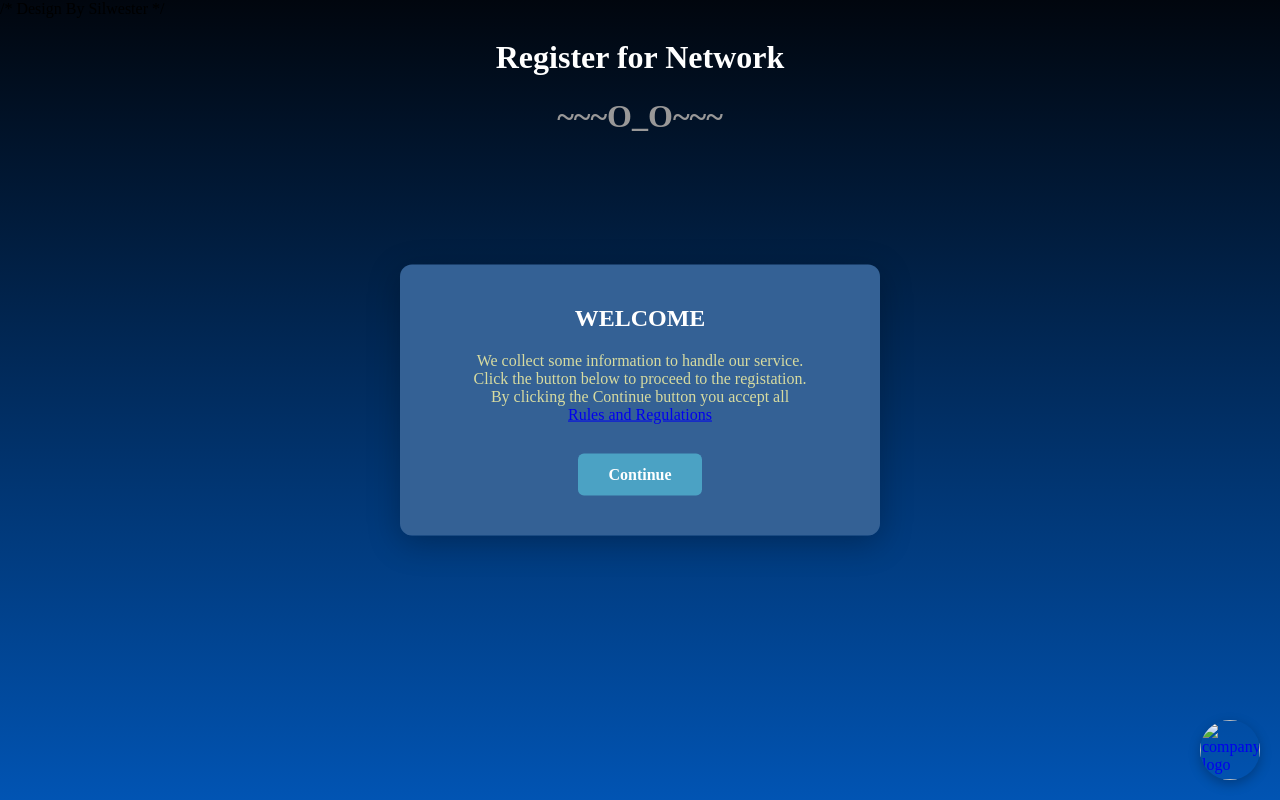
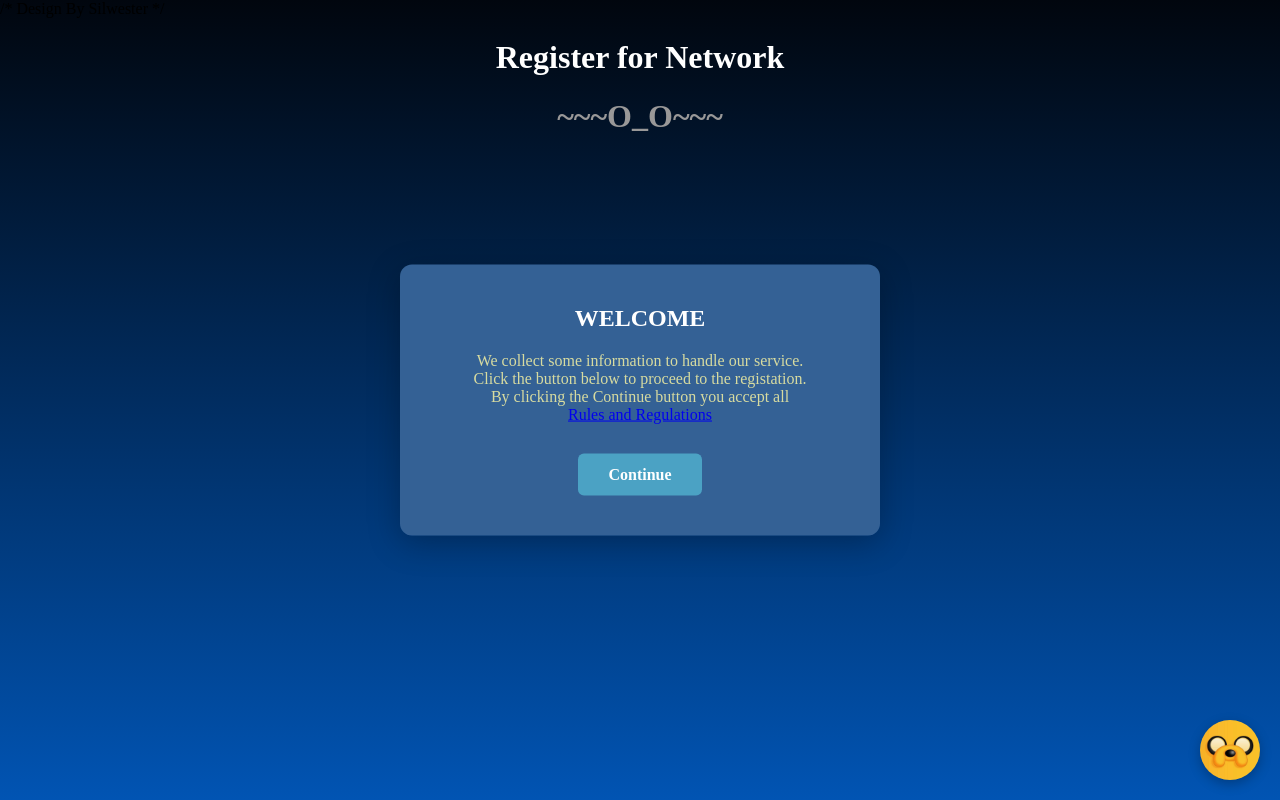
Before and after one commit to ddulshan315/freewifi, a plain HTML site: page index.html in a window 1280 px wide. Drawn offline with Linux system fonts and the light colour scheme.

Commit message:
Update index.html

```diff
--- a/index.html
+++ b/index.html
@@ -98,7 +98,7 @@
     </div>
 
     <a href="https://t.me/silwestercom" class="floating-logo-container" aria-label="logo">
-        <img src=photo_2026-03-28_12-37-54.jpg" alt="company logo" class="floating-logo">
+        <img src="photo_2026-03-28_12-37-54.jpg" alt="company logo" class="floating-logo">
     </a>
  </body>
  </html>
```
